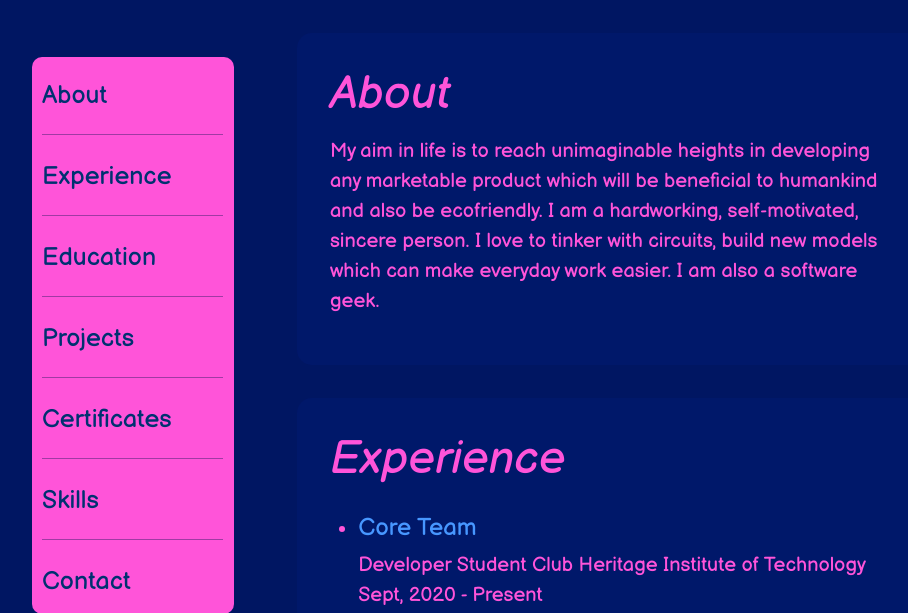
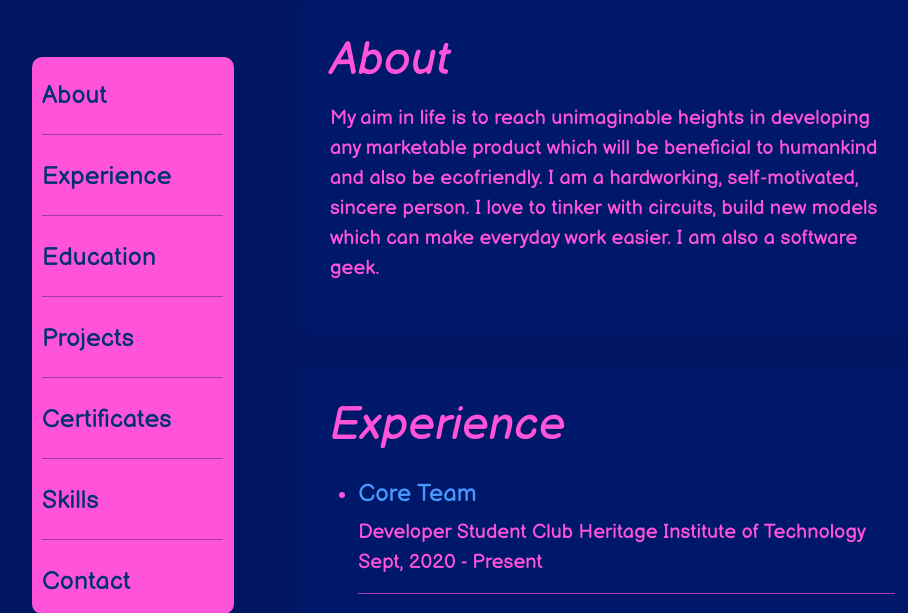
Before and after one commit to TechDevSubhopriyo/About-Me, a PHP site: page / in a window 1280 px wide. Shown: the part 280-893 px from the top of the page, without its empty margins (160-1068 px from the left). Run offline with PHP 8.4, Linux system fonts and the light colour scheme.

Commit message:
Add files via upload

```diff
--- a/css/style.css
+++ b/css/style.css
@@ -37,6 +37,7 @@
     color: #003170;
 }
 .content-list{
+    float: left;
     border-radius: 10px;
     margin-top: 5%;
     clear: both;
@@ -91,6 +92,11 @@
 .contact li{
     padding: 0px;
     margin: 2px;
+}
+@media(max-width: 1200px) and (min-width: 1100px){
+    .content h1{
+        font-size: 180%;
+    }
 }
 @media(max-width: 1366px){
     a{
--- a/index.html
+++ b/index.html
@@ -40,11 +40,12 @@
                     <a href="#contact"> Contact</a>
                 </li>
             </ul>
+
         </div>
         <div class="col-sm-9 col-md-9 col-lg-9">
             <ul>
-                <li>
-                    <div id="about" class="content about">
+                <li style="margin-top: 0px;">
+                    <div style="margin-top: 0px;" id="about" class="content about">
                         <h1>About</h1>
                         <p>
                             My aim in life is to reach unimaginable heights in developing any marketable product which will be beneficial to humankind and also be ecofriendly. I am a hardworking, self-motivated, sincere person. I love to tinker with circuits, build new models which can make everyday work easier. I am also a software geek.
```
